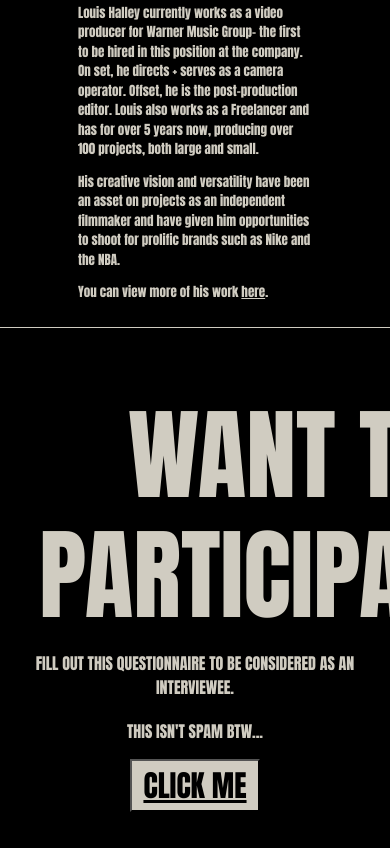
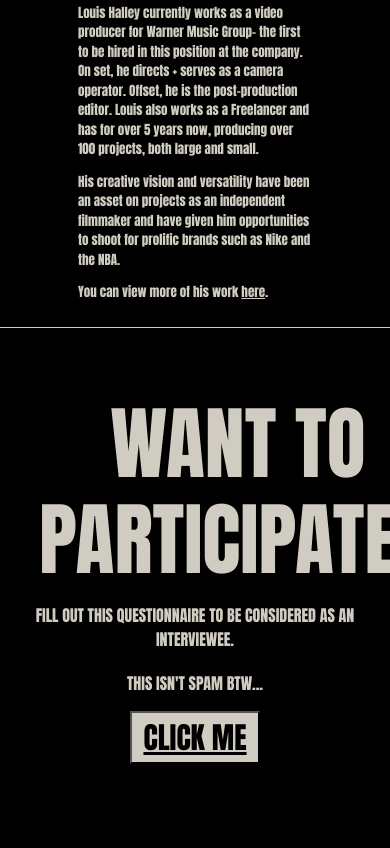
Before and after one commit to mchisem/MenDoCry, a website: page index.html in a window 390 px wide. Shown: the part 4232-5080 px from the top of the page. After the commit the page ends 5056 px from the top, so only its background shows below. Drawn offline with nearby package versions, Linux system fonts and the light colour scheme.

Commit message:
updated responsiveness

```diff
--- a/index.css
+++ b/index.css
@@ -129,11 +129,12 @@
     margin-bottom: 60px;
 }
 #participate h1 {
-    font-size: 100px;
+    font-size: 80px;
     padding: 10%;
     padding-top: 2%;
     padding-bottom: 2%;
-    display: inline-block;
+    /* display: inline-block; */
+    display: inline-flex;
     text-align: center;
 }
 #participate button {
```
